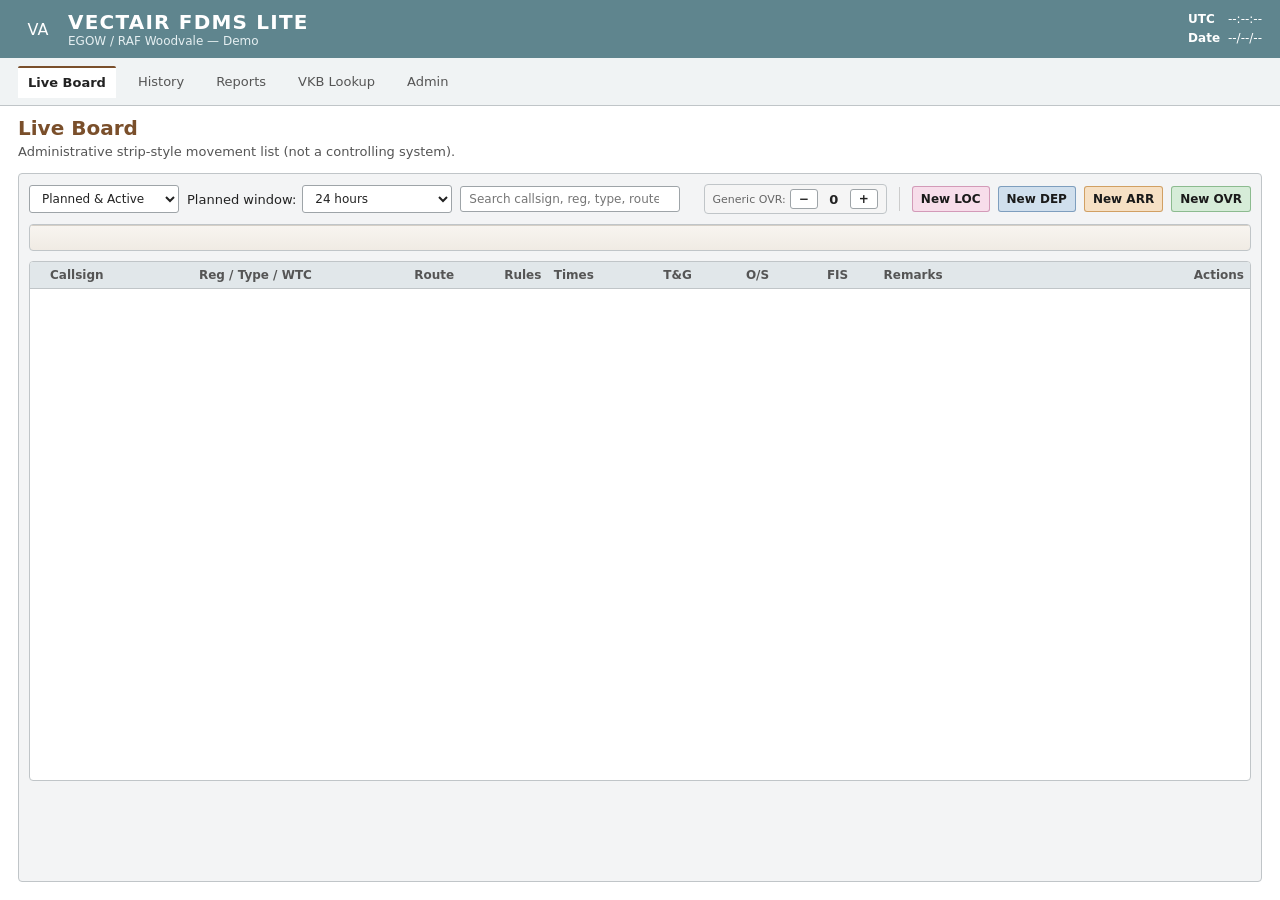
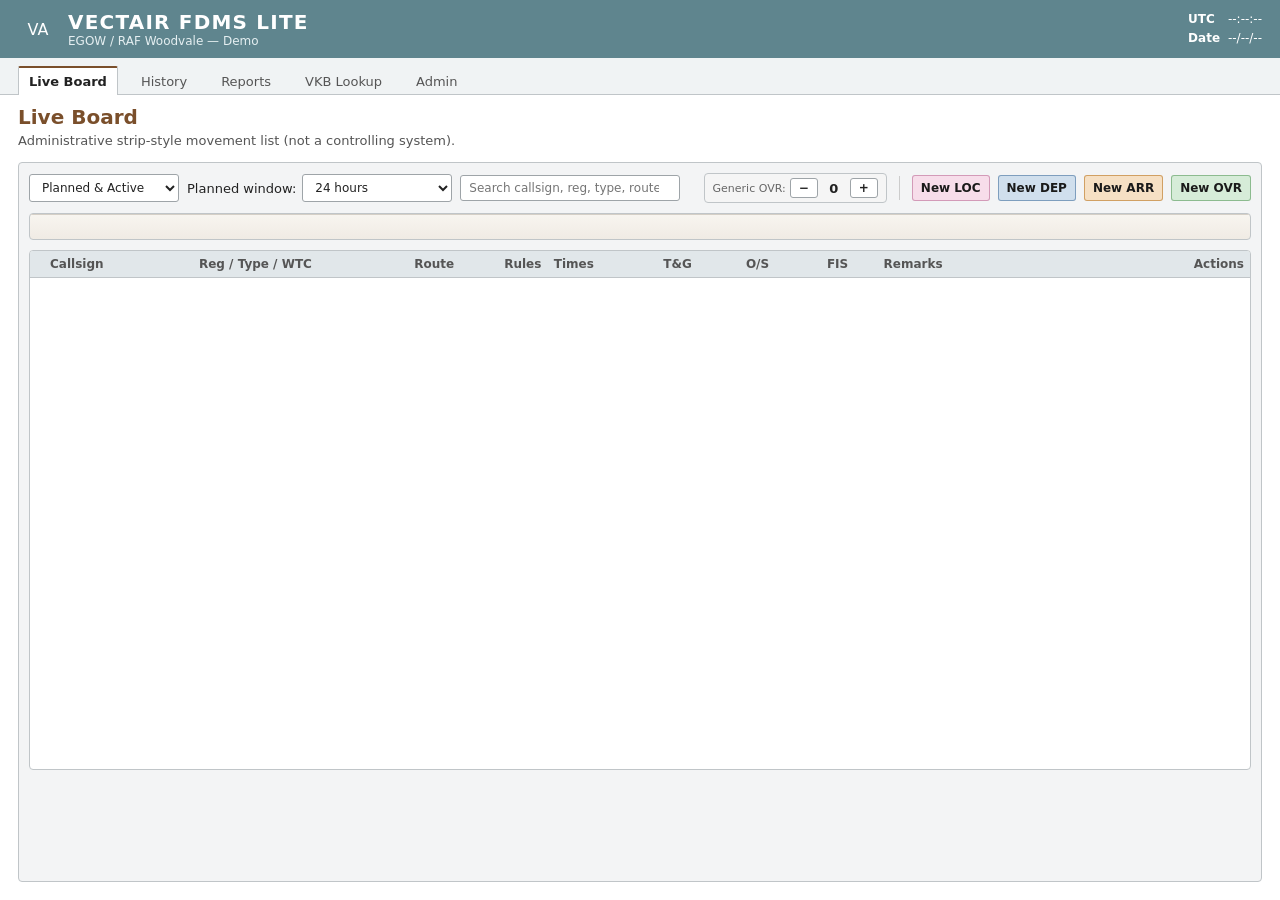

UX-V1-003A: active nav tab merges into page content area

--- a/src/css/vectair.css
+++ b/src/css/vectair.css
@@ -120,18 +120,28 @@ body {
 /* Nav */
 .nav-bar {
   background: #f0f3f4;
-  border-bottom: 1px solid var(--va-border);
+  position: relative;
   padding: 0 18px;
   display: flex;
-  align-items: center;
+  align-items: flex-end;
   justify-content: space-between;
   gap: 16px;
   flex-wrap: wrap;
 }
+.nav-bar::after {
+  content: '';
+  position: absolute;
+  left: 0;
+  right: 0;
+  bottom: 0;
+  height: 1px;
+  background: var(--va-border);
+  z-index: 0;
+}
 .nav-tabs {
   display: flex;
   gap: 12px;
-  padding: 8px 0;
+  padding: 8px 0 0;
   overflow-x: auto;
   flex: 1 1 auto;
   min-width: 0;
@@ -143,6 +153,7 @@ body {
   padding: 4px 0;
   flex: 0 0 auto;
   white-space: nowrap;
+  align-self: center;
 }
 .nav-status-counters .stat-item {
   min-width: 24px;
@@ -160,24 +171,27 @@ body {
   margin: 0 2px;
 }
 .nav-tab {
-  border: none;
+  border-top: 2px solid transparent;
+  border-left: 1px solid transparent;
+  border-right: 1px solid transparent;
+  border-bottom: none;
   background: transparent;
   padding: 6px 10px;
   font-size: 13px;
   color: var(--va-text-soft);
   cursor: pointer;
-  border-bottom: 2px solid transparent;
-  border-top: 2px solid transparent;
   white-space: nowrap;
   border-radius: 2px 2px 0 0;
 }
 .nav-tab.active {
-  color: var(--va-text-main);
-  font-weight: 700;
+  position: relative;
+  z-index: 1;
   background: #ffffff;
   border-top-color: var(--va-accent-brown);
-  border-bottom-color: #ffffff;
-  margin-bottom: -1px;
+  border-left-color: var(--va-border);
+  border-right-color: var(--va-border);
+  color: var(--va-text-main);
+  font-weight: 700;
 }
 
 /* Tabs */
